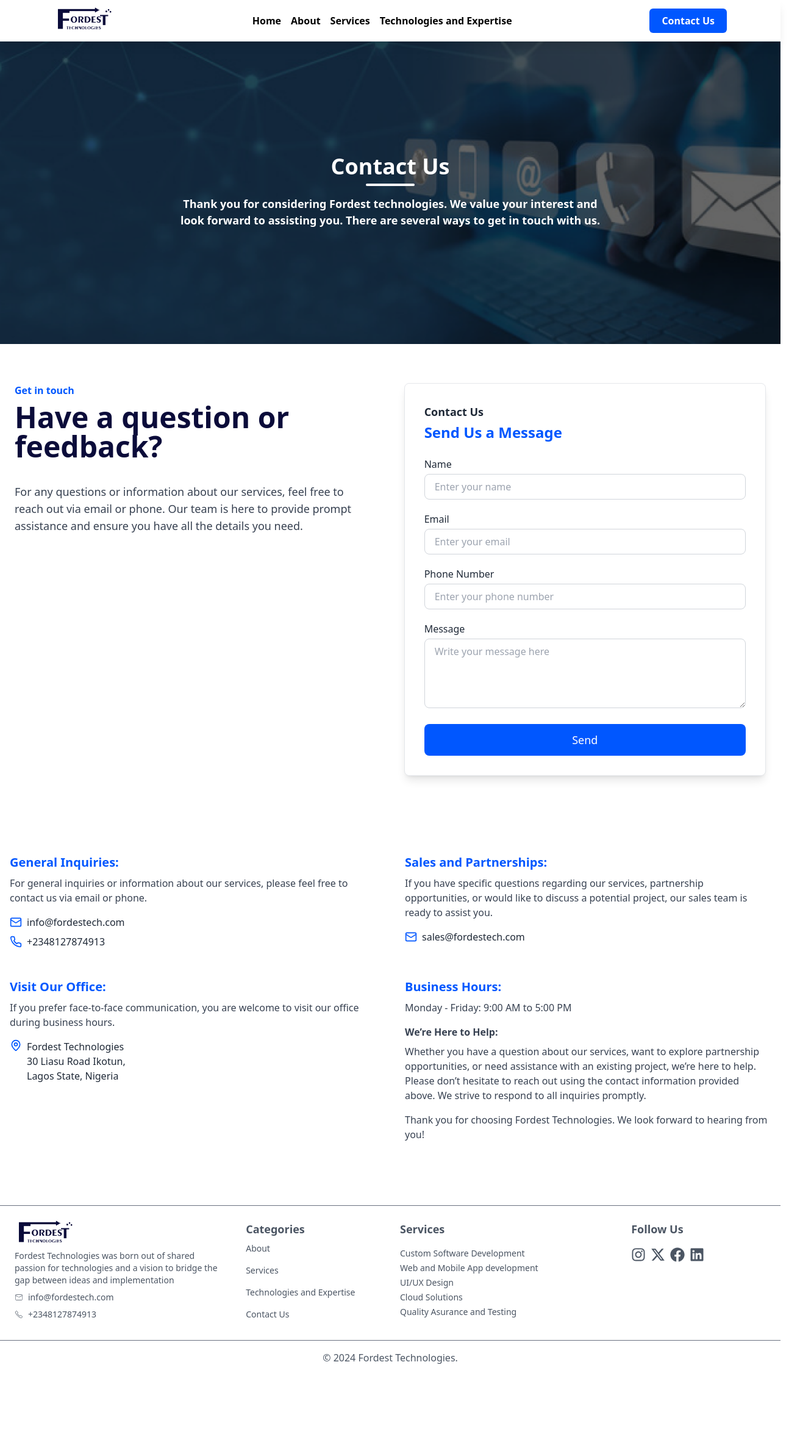
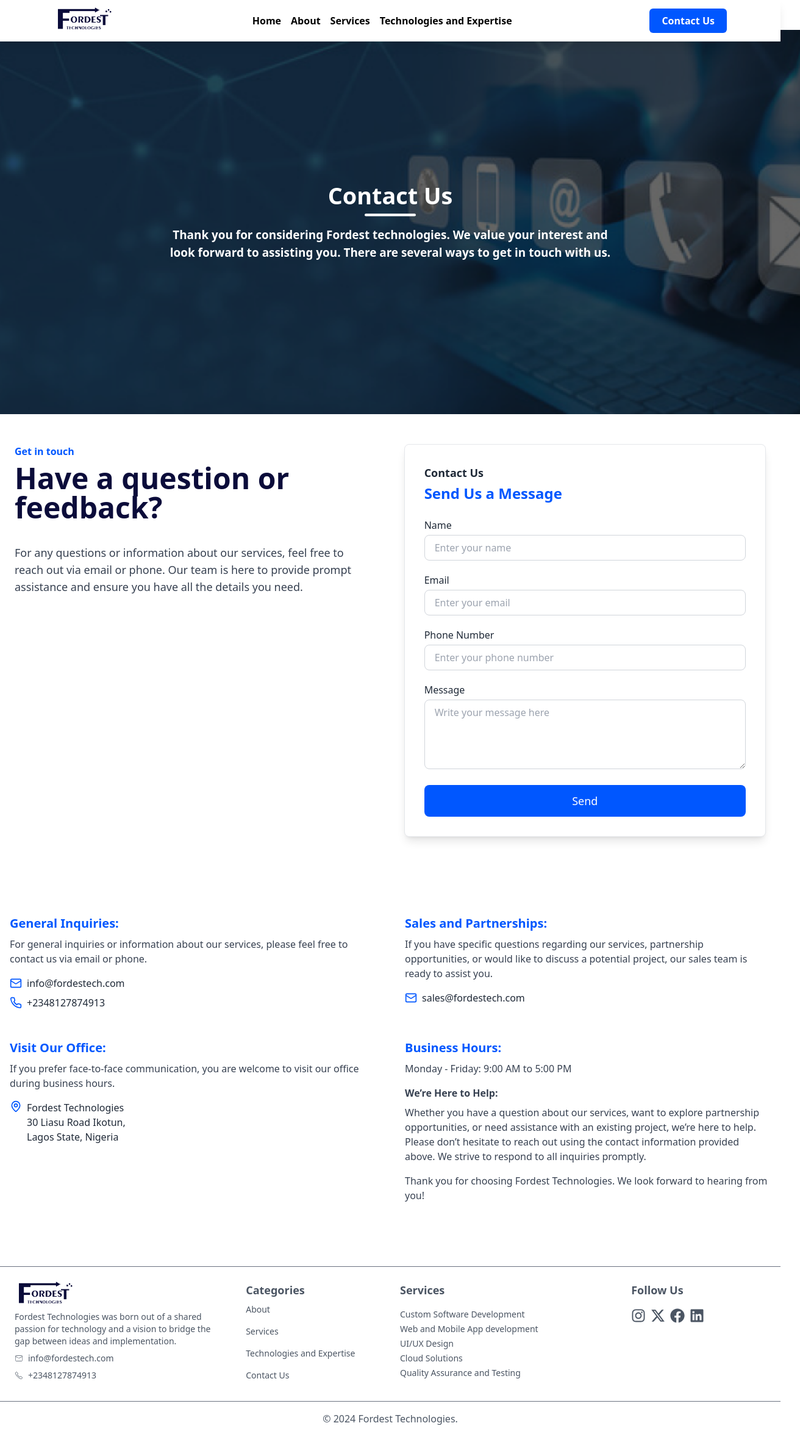
Before and after one commit to fordest-technology/fordest-website, a React (Vite) app: page /contact in a window 1280 px wide. Shown: the top 2374 px of the page at 61% size, 1312 px wide, since content can reach past the window. Before the commit the page ends 2278 px from the top, so only its background shows below. Built offline with nearby package versions, Linux system fonts and the light colour scheme.

Commit message:
added animations to other pages

```diff
--- a/src/components/shared/Footer.jsx
+++ b/src/components/shared/Footer.jsx
@@ -1,4 +1,5 @@
 import React from "react";
+import { motion } from "framer-motion";
 import logo from "../../assets/logodark.png";
 import { CiMail } from "react-icons/ci";
 import { Link } from "react-router-dom";
@@ -6,17 +7,49 @@
 import { FaInstagram, FaFacebook, FaLinkedin } from "react-icons/fa";
 import { FaXTwitter } from "react-icons/fa6";
 
+const sectionVariants = {
+  hidden: { opacity: 0, y: 20 },
+  visible: {
+    opacity: 1,
+    y: 0,
+    transition: {
+      duration: 0.8,
+      ease: "easeOut",
+    },
+  },
+};
+
 const Footer = () => {
   return (
     <footer className="bg-white text-gray-600 py-10">
-      <section className="grid grid-cols-10 gap-8 px-6 2xl:max-w-7xl mx-auto border-t border-gray-500 pt-6">
-        <div className="col-span-10 sm:col-span-6 lg:col-span-3">
-          <img src={logo} alt="" className="w-[100px]" />
+      <motion.section
+        className="grid grid-cols-10 gap-8 px-6 2xl:max-w-7xl mx-auto border-t border-gray-500 pt-6"
+        initial="hidden"
+        whileInView="visible"
+        viewport={{ once: true }}
+        variants={{
+          visible: {
+            transition: {
+              staggerChildren: 0.3,
+            },
+          },
+        }}
+      >
+        {/* Left Section */}
+        <motion.div
+          className="col-span-10 sm:col-span-6 lg:col-span-3"
+          variants={sectionVariants}
+        >
+          <img
+            src={logo}
+            alt="Fordest Technologies logo"
+            className="w-[100px]"
+          />
           <div className="space-y-2">
             <p className="text-sm text-gray-600 my-1">
-              Fordest Technologies was born out of shared passion for
-              technologies and a vision to bridge the gap between ideas and
-              implementation
+              Fordest Technologies was born out of a shared passion for
+              technology and a vision to bridge the gap between ideas and
+              implementation.
             </p>
             <p className="flex items-center gap-2 text-sm">
               <CiMail /> info@fordestech.com
@@ -25,9 +58,13 @@
               <IoCallOutline /> +2348127874913
             </p>
           </div>
-        </div>
+        </motion.div>
 
-        <div className="col-span-10 sm:col-span-4 lg:col-span-2 text-sm">
+        {/* Categories Section */}
+        <motion.div
+          className="col-span-10 sm:col-span-4 lg:col-span-2 text-sm"
+          variants={sectionVariants}
+        >
           <h3 className="text-lg font-semibold mb-2">Categories</h3>
           <ul className="space-y-2 flex flex-col gap-2">
             <Link to="/about">About</Link>
@@ -35,41 +72,68 @@
             <Link to="/technologies">Technologies and Expertise</Link>
             <Link to="/contact">Contact Us</Link>
           </ul>
-        </div>
+        </motion.div>
 
-        <div className="col-span-10 sm:col-span-6 lg:col-span-3 text-sm">
+        {/* Services Section */}
+        <motion.div
+          className="col-span-10 sm:col-span-6 lg:col-span-3 text-sm"
+          variants={sectionVariants}
+        >
           <h3 className="text-lg font-semibold mb-4">Services</h3>
           <ul className="flex flex-col gap-1">
             <Link to="#">Custom Software Development</Link>
             <Link to="/services">Web and Mobile App development</Link>
             <Link to="/technologies">UI/UX Design</Link>
             <Link to="/contact">Cloud Solutions</Link>
-            <Link to="/contact">Quality Asurance and Testing</Link>
+            <Link to="/contact">Quality Assurance and Testing</Link>
           </ul>
-        </div>
+        </motion.div>
 
-        <div className="col-span-10 sm:col-span-4 lg:col-span-2">
+        {/* Follow Us Section */}
+        <motion.div
+          className="col-span-10 sm:col-span-4 lg:col-span-2"
+          variants={sectionVariants}
+        >
           <h3 className="text-lg font-semibold mb-4">Follow Us</h3>
-          <ul className=" flex gap-2 items-center">
-            <Link to="https://www.instagram.com/fordest_technologies/">
+          <ul className="flex gap-2 items-center">
+            <motion.a
+              href="https://www.instagram.com/fordest_technologies/"
+              whileHover={{ scale: 1.1 }}
+            >
               <FaInstagram size={24} />
-            </Link>
-            <Link to="https://x.com/FordestTech">
+            </motion.a>
+            <motion.a
+              href="https://x.com/FordestTech"
+              whileHover={{ scale: 1.1 }}
+            >
               <FaXTwitter size={24} />
-            </Link>
-            <Link to="https://web.facebook.com/profile.php?id=61554665091364">
+            </motion.a>
+            <motion.a
+              href="https://web.facebook.com/profile.php?id=61554665091364"
+              whileHover={{ scale: 1.1 }}
+            >
               <FaFacebook size={24} />
-            </Link>
-            <Link to="https://www.linkedin.com/company/fordest-technologies/">
+            </motion.a>
+            <motion.a
+              href="https://www.linkedin.com/company/fordest-technologies/"
+              whileHover={{ scale: 1.1 }}
+            >
               <FaLinkedin size={24} />
-            </Link>
+            </motion.a>
           </ul>
-        </div>
-      </section>
+        </motion.div>
+      </motion.section>
+
       {/* Bottom copyright */}
-      <div className="text-center mt-8 border-t border-gray-500 pt-4">
+      <motion.div
+        className="text-center mt-8 border-t border-gray-500 pt-4"
+        initial="hidden"
+        whileInView="visible"
+        viewport={{ once: true }}
+        variants={sectionVariants}
+      >
         <p>&copy; {new Date().getFullYear()} Fordest Technologies.</p>
-      </div>
+      </motion.div>
     </footer>
   );
 };
--- a/src/pages/contactPage/components/ContactHero.jsx
+++ b/src/pages/contactPage/components/ContactHero.jsx
@@ -1,29 +1,92 @@
 import React from "react";
+import { motion } from "framer-motion";
 
 const ContactHero = () => {
+  const containerVariants = {
+    hidden: { opacity: 0 },
+    visible: {
+      opacity: 1,
+      transition: {
+        duration: 1,
+        ease: "easeOut",
+        staggerChildren: 0.3,
+      },
+    },
+  };
+
+  const textVariants = {
+    hidden: { opacity: 0, y: 30 },
+    visible: {
+      opacity: 1,
+      y: 0,
+      transition: {
+        duration: 0.8,
+        ease: "easeOut",
+      },
+    },
+  };
+
+  const underlineVariants = {
+    hidden: { scaleX: 0 },
+    visible: {
+      scaleX: 1,
+      transition: {
+        duration: 0.6,
+        ease: "easeOut",
+      },
+    },
+  };
+
+  const backgroundVariants = {
+    hidden: { scale: 1 },
+    visible: {
+      scale: 1.05,
+      transition: { duration: 5, ease: "easeInOut" },
+    },
+  };
+
   return (
-    <div
-      className=" w-full h-[500px] mt-16 flex flex-col gap-4 justify-center items-center  "
+    <motion.div
+      className="w-full h-[600px] mt-16 flex flex-col gap-4 justify-center items-center"
       style={{
         backgroundImage: "url('/image.png')",
         backgroundSize: "cover",
         backgroundPosition: "center",
       }}
+      variants={backgroundVariants}
+      initial="hidden"
+      animate="visible"
     >
-      <div className="flex flex-col items-center gap-2">
-        <h2 className="text-white text-2xl md:text-3xl lg:text-4xl font-bold text-center px-2 md:px-4">
+      <motion.div
+        className="flex flex-col items-center gap-2"
+        initial="hidden"
+        animate="visible"
+        variants={containerVariants}
+      >
+        <motion.h2
+          className="text-white text-2xl md:text-3xl lg:text-4xl font-bold text-center px-2 md:px-4"
+          variants={textVariants}
+        >
           Contact Us
-        </h2>
-        <div className="h-1 w-12 md:w-16 lg:w-20 bg-white rounded-full"></div>
-      </div>
-      <div className=" max-w-[800px] px-10">
-        <p className=" items-center justify-center text-center text-lg text-white font-semibold leading-[27px]">
+        </motion.h2>
+        <motion.div
+          className="h-1 w-12 md:w-16 lg:w-20 bg-white rounded-full origin-center"
+          variants={underlineVariants}
+        ></motion.div>
+      </motion.div>
+      <motion.div
+        className="max-w-[800px] px-10"
+        initial="hidden"
+        animate="visible"
+        variants={textVariants}
+      >
+        <p className="items-center justify-center text-center text-lg text-white font-semibold leading-[27px]">
           Thank you for considering Fordest technologies. We value your interest
           and look forward to assisting you. There are several ways to get in
           touch with us.
         </p>
-      </div>
-    </div>
+      </motion.div>
+    </motion.div>
   );
 };
 
--- a/src/pages/contactPage/components/ContactInfoSection.jsx
+++ b/src/pages/contactPage/components/ContactInfoSection.jsx
@@ -1,11 +1,38 @@
 import React from "react";
+import { motion } from "framer-motion";
 import { Mail, Phone, MapPin, Clock } from "lucide-react";
+
+const sectionVariants = {
+  hidden: { opacity: 0, y: 30 },
+  visible: {
+    opacity: 1,
+    y: 0,
+    transition: { duration: 0.8, ease: "easeOut" },
+  },
+};
 
 const ContactInfoSection = () => {
   return (
-    <div className="max-w-7xl mx-auto py-16 px-4 grid grid-cols-1 md:grid-cols-2 gap-12 text-left">
+    <motion.div
+      className="max-w-7xl mx-auto py-16 px-4 grid grid-cols-1 md:grid-cols-2 gap-12 text-left"
+      initial="hidden"
+      whileInView="visible"
+      viewport={{ once: true }}
+      variants={{
+        visible: {
+          transition: {
+            staggerChildren: 0.2,
+          },
+        },
+      }}
+    >
       {/* General Inquiries */}
-      <div>
+      <motion.div
+        variants={sectionVariants}
+        initial="hidden"
+        whileInView="visible"
+        viewport={{ once: true }}
+      >
         <h3 className="text-[#0057FF] font-bold text-xl mb-2">
           General Inquiries:
         </h3>
@@ -21,10 +48,15 @@
           <Phone className="h-5 w-5 text-[#0057FF]" />
           <span>+2348127874913</span>
         </div>
-      </div>
+      </motion.div>
 
       {/* Sales and Partnerships */}
-      <div>
+      <motion.div
+        variants={sectionVariants}
+        initial="hidden"
+        whileInView="visible"
+        viewport={{ once: true }}
+      >
         <h3 className="text-[#0057FF] font-bold text-xl mb-2">
           Sales and Partnerships:
         </h3>
@@ -37,10 +69,15 @@
           <Mail className="h-5 w-5 text-[#0057FF]" />
           <span>sales@fordestech.com</span>
         </div>
-      </div>
+      </motion.div>
 
       {/* Visit Our Office */}
-      <div>
+      <motion.div
+        variants={sectionVariants}
+        initial="hidden"
+        whileInView="visible"
+        viewport={{ once: true }}
+      >
         <h3 className="text-[#0057FF] font-bold text-xl mb-2">
           Visit Our Office:
         </h3>
@@ -56,10 +93,15 @@
             <p>Lagos State, Nigeria</p>
           </div>
         </div>
-      </div>
+      </motion.div>
 
       {/* Business Hours */}
-      <div>
+      <motion.div
+        variants={sectionVariants}
+        initial="hidden"
+        whileInView="visible"
+        viewport={{ once: true }}
+      >
         <h3 className="text-[#0057FF] font-bold text-xl mb-2">
           Business Hours:
         </h3>
@@ -78,8 +120,8 @@
           Thank you for choosing Fordest Technologies. We look forward to
           hearing from you!
         </p>
-      </div>
-    </div>
+      </motion.div>
+    </motion.div>
   );
 };
 
--- a/src/pages/contactPage/components/ContactUsSection.jsx
+++ b/src/pages/contactPage/components/ContactUsSection.jsx
@@ -1,11 +1,42 @@
 import React from "react";
+import { motion } from "framer-motion";
 import Button from "../../../components/common/Button";
+
+const sectionVariants = {
+  hidden: { opacity: 0, y: 30 },
+  visible: {
+    opacity: 1,
+    y: 0,
+    transition: {
+      duration: 0.8,
+      ease: "easeOut",
+    },
+  },
+};
 
 const ContactSection = () => {
   return (
-    <div className="flex flex-col md:flex-row justify-between items-start px-6 py-16 max-w-7xl mx-auto space-y-12 md:space-y-0 md:space-x-12">
+    <motion.div
+      className="flex flex-col md:flex-row justify-between items-start px-6 py-16 max-w-7xl mx-auto space-y-12 md:space-y-0 md:space-x-12"
+      initial="hidden"
+      whileInView="visible"
+      viewport={{ once: true }}
+      variants={{
+        visible: {
+          transition: {
+            staggerChildren: 0.3,
+          },
+        },
+      }}
+    >
       {/* Left Section */}
-      <div className="w-full md:w-1/2 text-left">
+      <motion.div
+        variants={sectionVariants}
+        initial="hidden"
+        whileInView="visible"
+        viewport={{ once: true }}
+        className="w-full md:w-1/2 text-left"
+      >
         <h4 className="text-[#0057FF] font-semibold mb-2">Get in touch</h4>
         <h2 className="text-4xl md:text-5xl font-bold text-[#0B0C3A] mb-4 leading-tight">
           Have a question or feedback?
@@ -16,10 +47,16 @@
           reach out via email or phone. Our team is here to provide prompt
           assistance and ensure you have all the details you need.
         </p>
-      </div>
+      </motion.div>
 
       {/* Right Section (Contact Form) */}
-      <div className="w-full md:w-1/2 bg-white rounded-lg shadow-lg p-8 border border-gray-200">
+      <motion.div
+        variants={sectionVariants}
+        initial="hidden"
+        whileInView="visible"
+        viewport={{ once: true }}
+        className="w-full md:w-1/2 bg-white rounded-lg shadow-lg p-8 border border-gray-200"
+      >
         <h3 className="text-gray-800 font-semibold text-lg mb-1">Contact Us</h3>
         <h4 className="text-[#0057FF] font-bold text-2xl mb-6">
           Send Us a Message
@@ -27,7 +64,12 @@
 
         <form className="space-y-5">
           {/* Name Field */}
-          <div>
+          <motion.div
+            variants={sectionVariants}
+            initial="hidden"
+            whileInView="visible"
+            viewport={{ once: true }}
+          >
             <label
               htmlFor="name"
               className="block text-gray-800 font-medium mb-1"
@@ -41,10 +83,15 @@
               className="w-full px-4 py-2 border border-gray-300 rounded-lg focus:outline-none focus:ring-2 focus:ring-blue-600"
               placeholder="Enter your name"
             />
-          </div>
+          </motion.div>
 
           {/* Email Field */}
-          <div>
+          <motion.div
+            variants={sectionVariants}
+            initial="hidden"
+            whileInView="visible"
+            viewport={{ once: true }}
+          >
             <label
               htmlFor="email"
               className="block text-gray-800 font-medium mb-1"
@@ -58,10 +105,15 @@
               className="w-full px-4 py-2 border border-gray-300 rounded-lg focus:outline-none focus:ring-2 focus:ring-blue-600"
               placeholder="Enter your email"
             />
-          </div>
+          </motion.div>
 
           {/* Phone Number Field */}
-          <div>
+          <motion.div
+            variants={sectionVariants}
+            initial="hidden"
+            whileInView="visible"
+            viewport={{ once: true }}
+          >
             <label
               htmlFor="phone"
               className="block text-gray-800 font-medium mb-1"
@@ -75,10 +127,15 @@
               className="w-full px-4 py-2 border border-gray-300 rounded-lg focus:outline-none focus:ring-2 focus:ring-blue-600"
               placeholder="Enter your phone number"
             />
-          </div>
+          </motion.div>
 
           {/* Message Field */}
-          <div>
+          <motion.div
+            variants={sectionVariants}
+            initial="hidden"
+            whileInView="visible"
+            viewport={{ once: true }}
+          >
             <label
               htmlFor="message"
               className="block text-gray-800 font-medium mb-1"
@@ -92,12 +149,19 @@
               className="w-full px-4 py-2 border border-gray-300 rounded-lg focus:outline-none focus:ring-2 focus:ring-blue-600"
               placeholder="Write your message here"
             ></textarea>
-          </div>
+          </motion.div>
 
-          <Button variant="full">Send</Button>
+          <motion.div
+            variants={sectionVariants}
+            initial="hidden"
+            whileInView="visible"
+            viewport={{ once: true }}
+          >
+            <Button variant="full">Send</Button>
+          </motion.div>
         </form>
-      </div>
-    </div>
+      </motion.div>
+    </motion.div>
   );
 };
 
```
